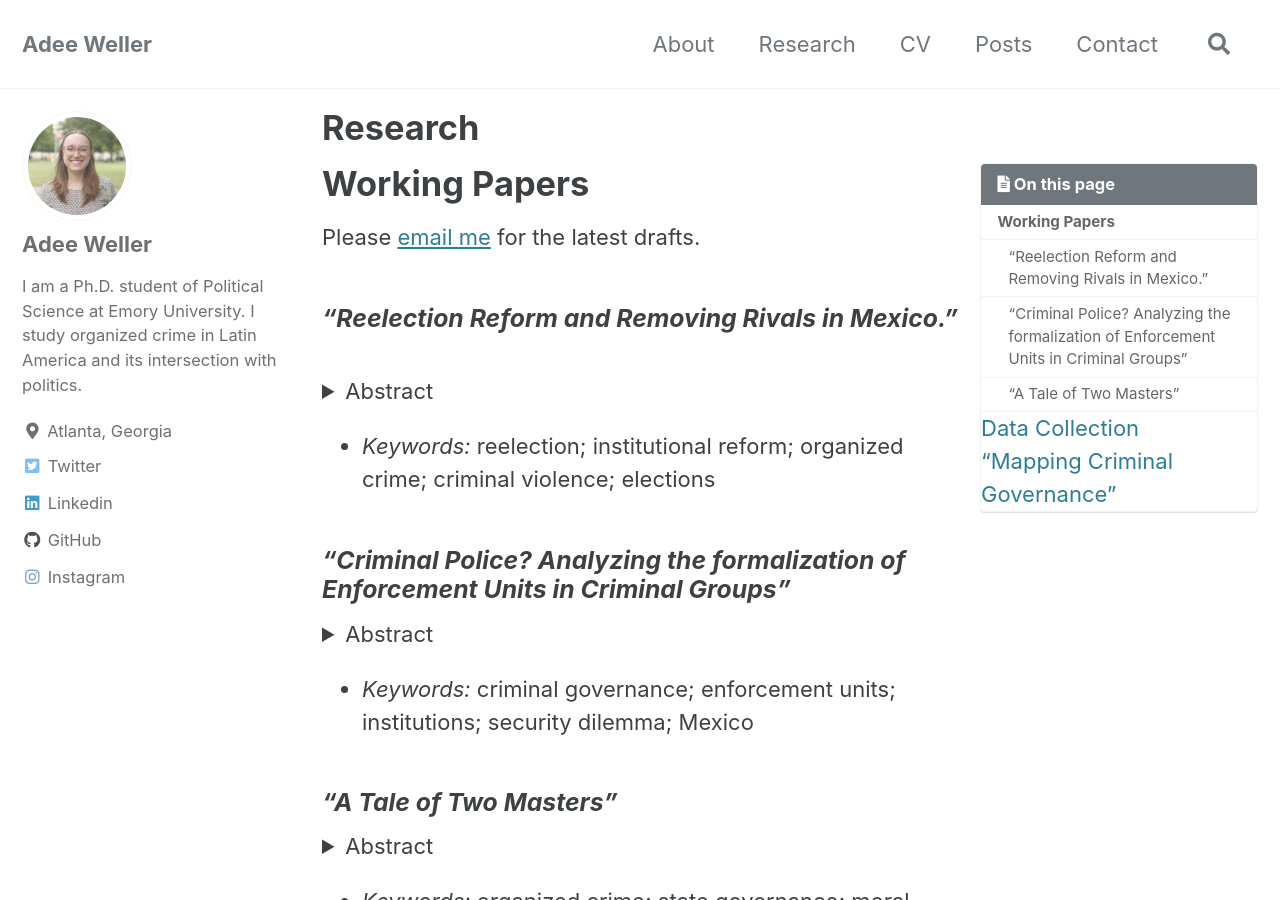
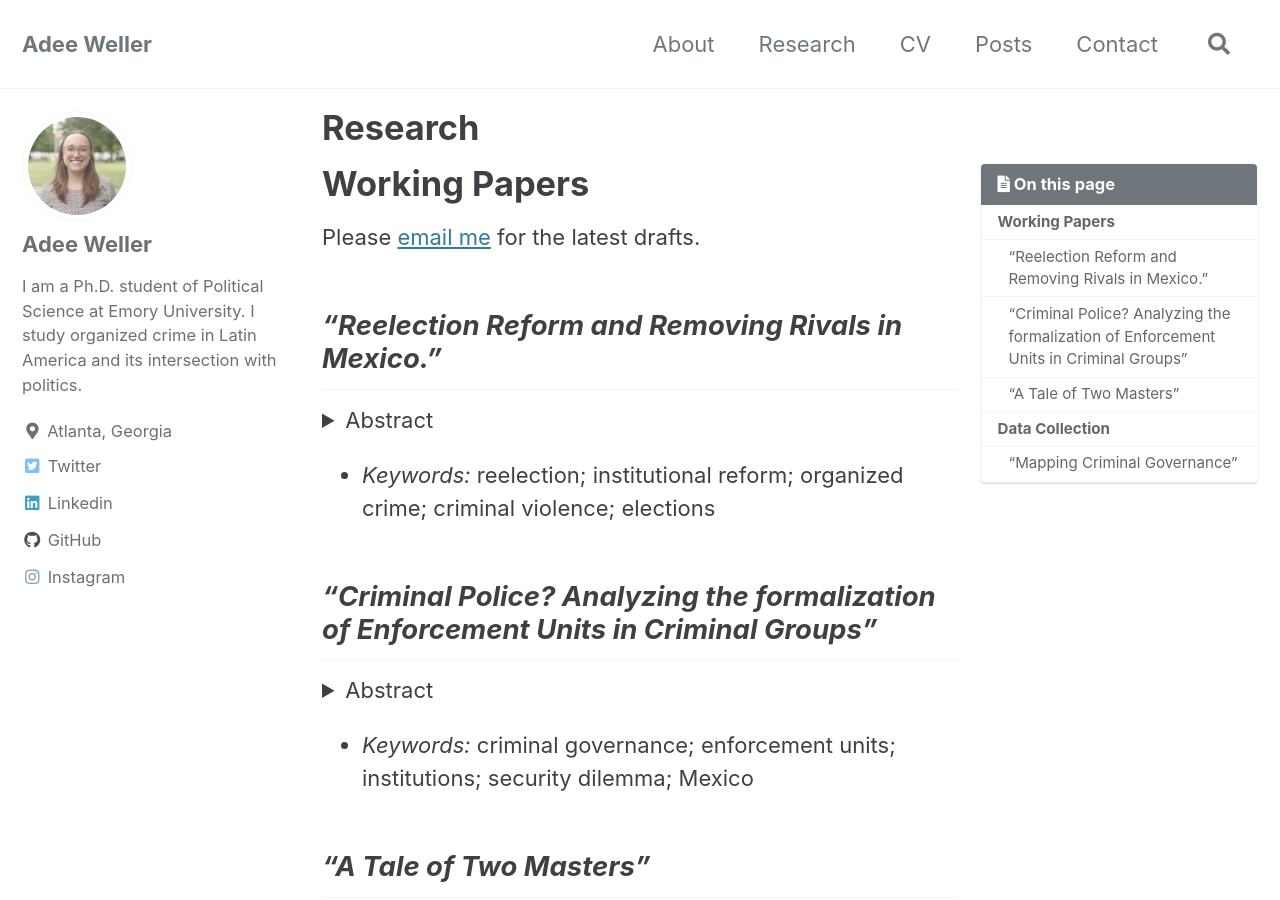
Before and after one commit to adeeweller/adeeweller.github.io, a Jekyll site: the page built from _pages/Research.md, in a window 1280 px wide and 900 px high. Built offline with Jekyll 4.4.1, drawn with Linux system fonts in a browser that asks for light colours; cached includes are drawn as plain includes.

Commit message:
headerlevels

```diff
--- a/_pages/Research.md
+++ b/_pages/Research.md
@@ -9,7 +9,7 @@ title: "Research"
 
 Please [email me](mailto:adee.weller@emory.edu) for the latest drafts.
 
-### _"Reelection Reform and Removing Rivals in Mexico."_
+## _"Reelection Reform and Removing Rivals in Mexico."_
 
 <details>
   <summary>Abstract</summary>
@@ -18,7 +18,7 @@ Please [email me](mailto:adee.weller@emory.edu) for the latest drafts.
 
 * _Keywords:_ reelection; institutional reform; organized crime; criminal violence; elections
 
-### _"Criminal Police? Analyzing the formalization of Enforcement Units in Criminal Groups"_
+## _"Criminal Police? Analyzing the formalization of Enforcement Units in Criminal Groups"_
 
 <details>
   <summary>Abstract</summary>
@@ -27,7 +27,7 @@ When and why do criminal organizations formalize an armed enforcement unit withi
 
  * _Keywords:_ criminal governance; enforcement units; institutions; security dilemma; Mexico
 
-### _"A Tale of Two Masters"_
+## _"A Tale of Two Masters"_
 
 <details>
   <summary>Abstract</summary>
@@ -38,7 +38,7 @@ How do criminal groups shape the behaviors and preferences of the state, and how
 
 # Data Collection
 
-### _"Mapping Criminal Governance"_
+## _"Mapping Criminal Governance"_
 
 <details>
   <summary>Abstract</summary>
```
